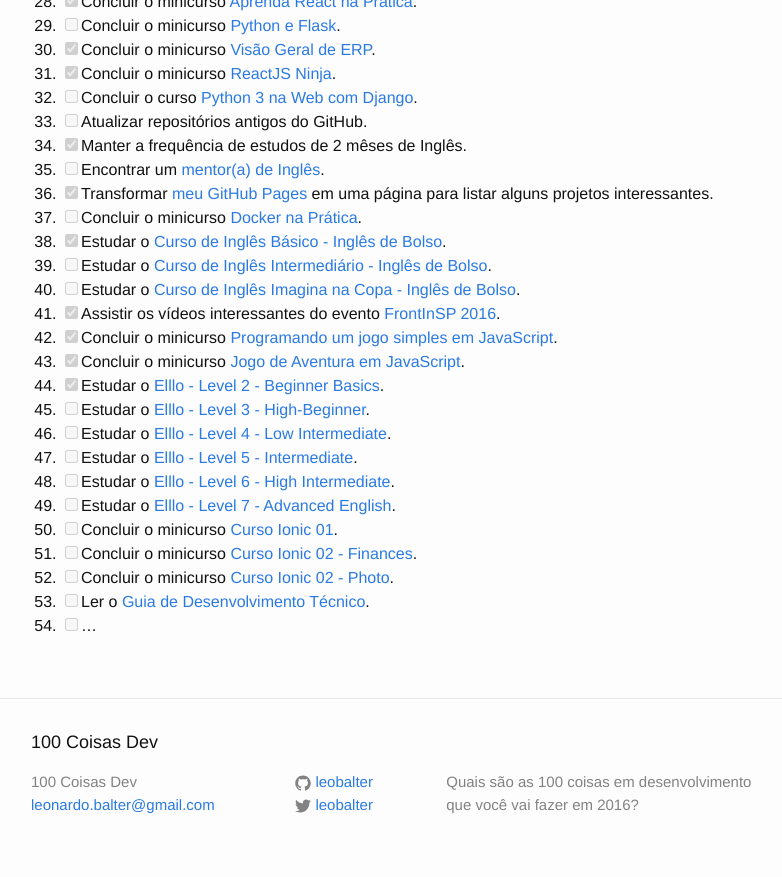
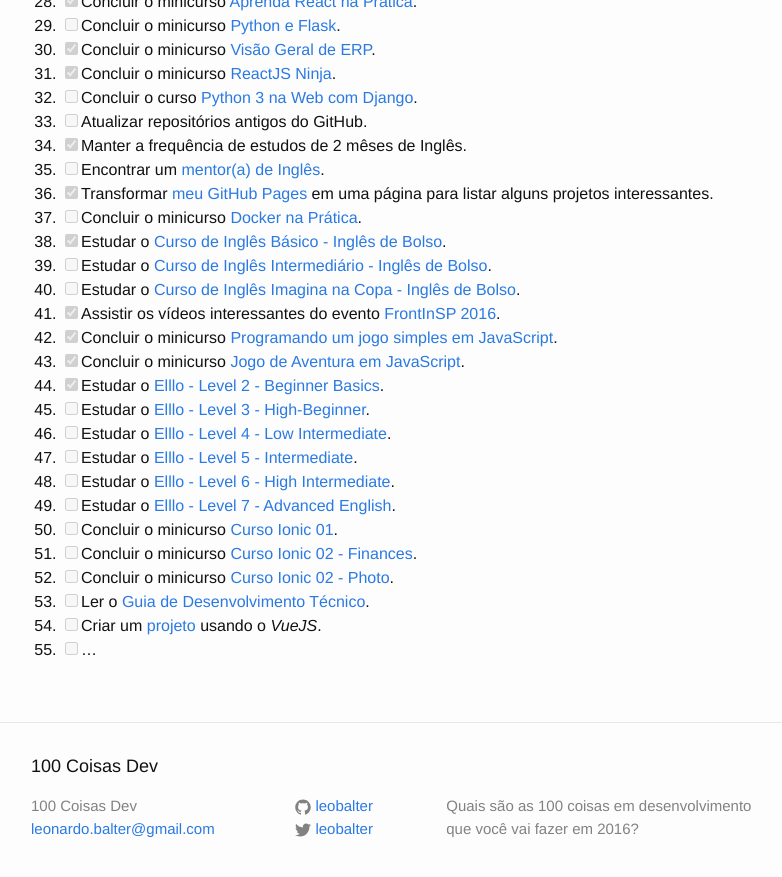
Before and after one commit to leobalter/100-coisas-dev, a Jekyll site: the page built from _posts/listas/2016-01-18-ftonato.markdown, in a window 1280 px wide and 900 px high, scrolled down 858 px. Shown: the top 877 px of the window, without its empty margins (239-1021 px from the left). Built offline with Jekyll 4.4.1, drawn with Linux system fonts in a browser that asks for light colours; comment, search, counter and statistics services are not loaded.

Commit message:
Adicionar o projeto Pomodoro-App

```diff
--- a/_posts/listas/2016-01-18-ftonato.markdown
+++ b/_posts/listas/2016-01-18-ftonato.markdown
@@ -58,4 +58,5 @@ categories: listas
 51. [ ] Concluir o minicurso [ Curso Ionic 02 - Finances](https://www.youtube.com/playlist?list=PLpP8rO2FXVXQ1rg4Xc-r52xlSMDGOjO-X).
 52. [ ] Concluir o minicurso [ Curso Ionic 02 - Photo](https://www.youtube.com/playlist?list=PLpP8rO2FXVXQAopw8x7hLSGbkr0AazwQ8).
 53. [ ] Ler o [Guia de Desenvolvimento Técnico](https://thoughtworksinc.github.io/guia-de-desenvolvimento-tecnico/).
-54. [ ] ...
+54. [ ] Criar um [projeto](https://github.com/ftonato/pomodoro-app) usando o *VueJS*.
+55. [ ] ...
```
